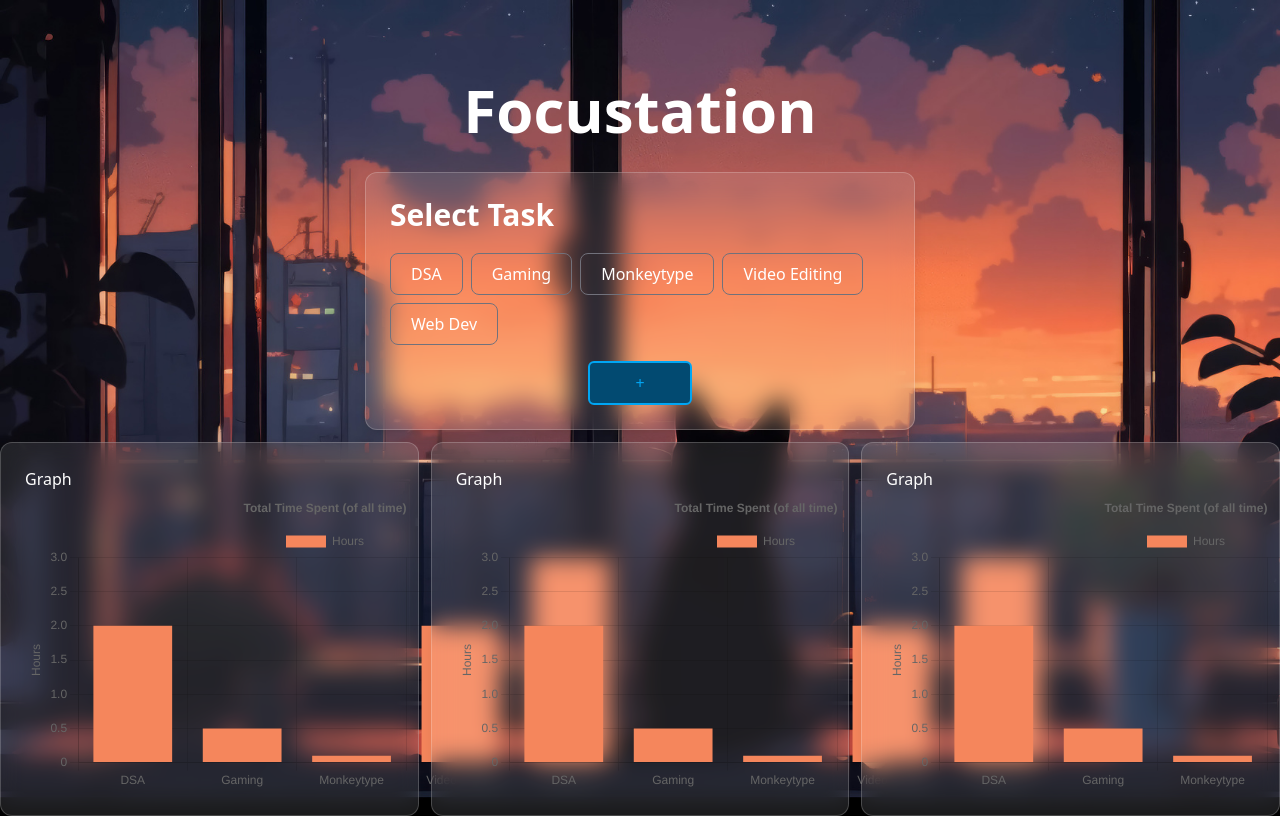
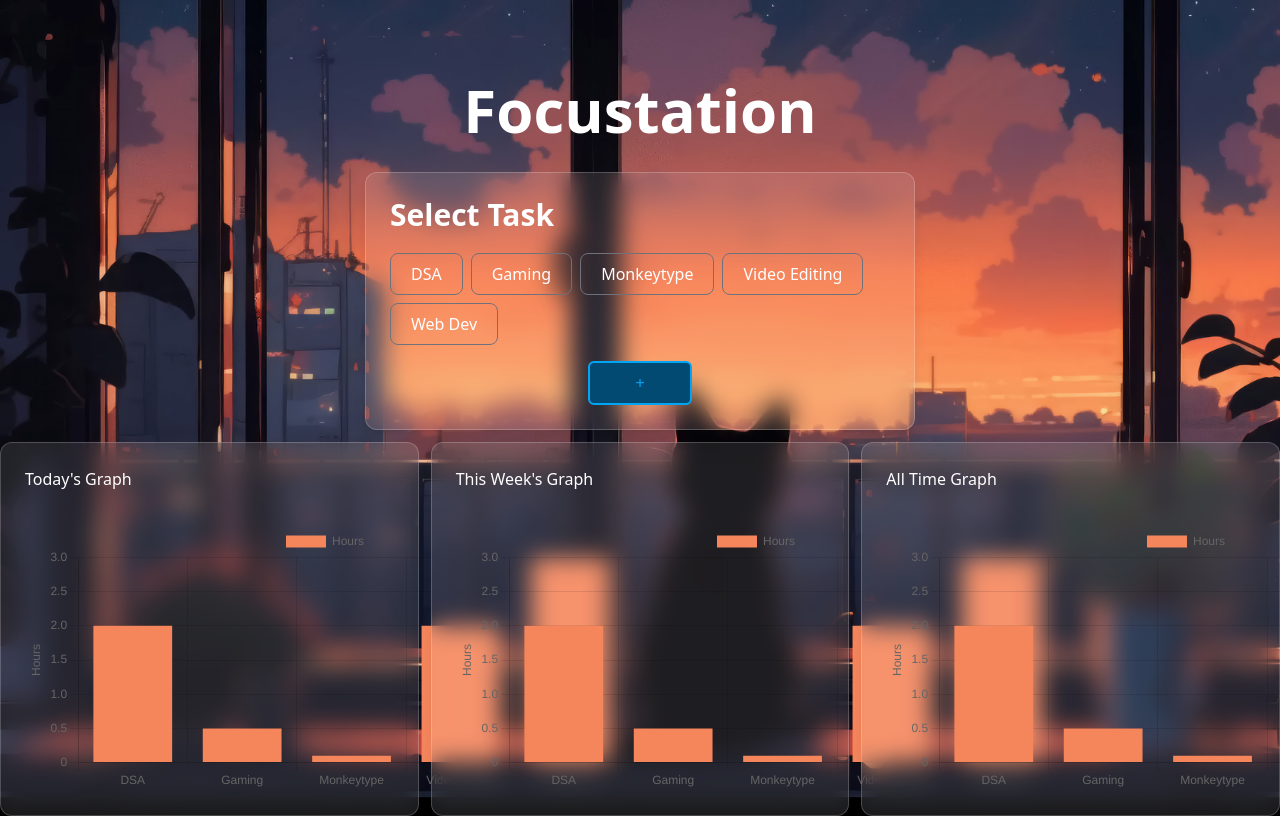
Before and after one commit to ankitsensei/Focustation, a React (Vite) app: page / in a window 1280 px wide. Shown: the top 816 px of the page. Built offline with nearby package versions, Linux system fonts and the light colour scheme.

Commit message:
fixed: Heading of graphs

```diff
--- a/src/comps/AllTimeGraph.tsx
+++ b/src/comps/AllTimeGraph.tsx
@@ -34,7 +34,7 @@ const AllTimeGraph = () => {
             },
             title: {
                 display: true,
-                text: "Total Time Spent (of all time)",
+                // text: "Total Time Spent (of all time)",
             },
         },
         scales: {
@@ -47,7 +47,7 @@ const AllTimeGraph = () => {
 
     return (
         <div>
-            <h1>Graph</h1>
+            <h1>All Time Graph</h1>
             <div style={{ width: "600px", margin: "auto" }}>
                 <Bar data={data} options={options} />
             </div>
--- a/src/comps/DayGraph.tsx
+++ b/src/comps/DayGraph.tsx
@@ -34,7 +34,7 @@ const DayGraph = () => {
             },
             title: {
                 display: true,
-                text: "Total Time Spent (of all time)",
+                // text: "Time spent today",
             },
         },
         scales: {
@@ -47,7 +47,7 @@ const DayGraph = () => {
 
     return (
         <div>
-            <h1>Graph</h1>
+            <h1>Today's Graph</h1>
             <div style={{ width: "600px", margin: "auto" }}>
                 <Bar data={data} options={options} />
             </div>
--- a/src/comps/WeekGraph.tsx
+++ b/src/comps/WeekGraph.tsx
@@ -34,7 +34,7 @@ const WeekGraph = () => {
             },
             title: {
                 display: true,
-                text: "Total Time Spent (of all time)",
+                // text: "Total Time Spent this week",
             },
         },
         scales: {
@@ -47,7 +47,7 @@ const WeekGraph = () => {
 
     return (
         <div>
-            <h1>Graph</h1>
+            <h1>This Week's Graph</h1>
             <div style={{ width: "600px", margin: "auto" }}>
                 <Bar data={data} options={options} />
             </div>
```
